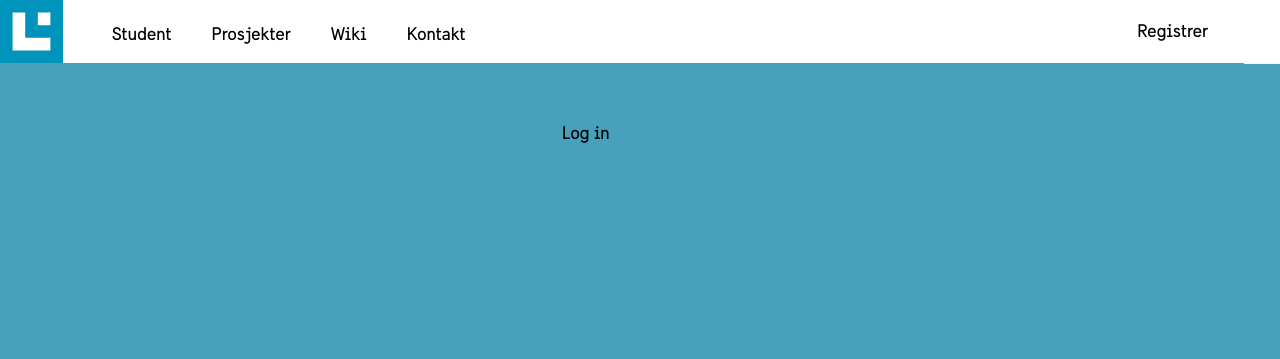
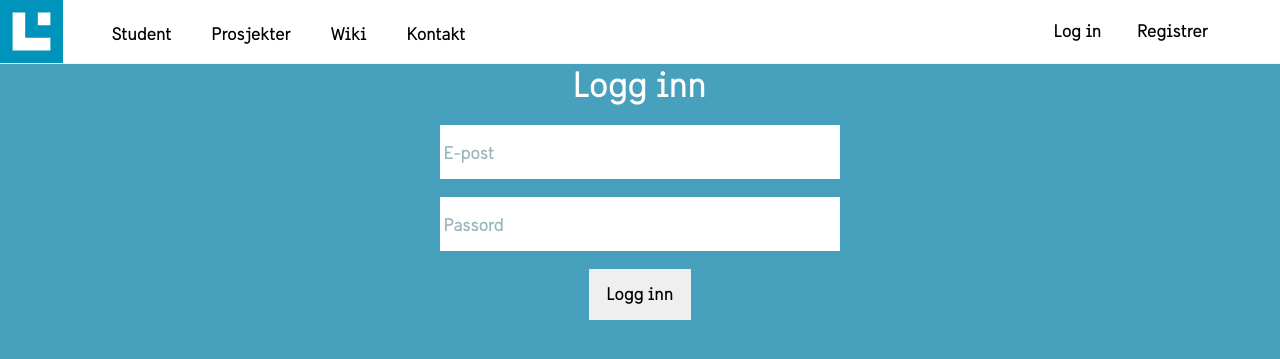
Before and after one commit to anitastuberg/industrielldesign.no, a Django app: page /login/ in a window 1280 px wide. Shown: the top 359 px of the page. Run offline with Django 3.2, Linux system fonts and the light colour scheme.

Commit message:
Bug fixing

```diff
--- a/home/templates/home/login.html
+++ b/home/templates/home/login.html
@@ -5,7 +5,7 @@
 {% block content %}
 {% include 'navbar.html' %}
 
-<div id="login" class="container--nav">
+<div id="login-page" class="container--nav">
     <h1>Logg inn</h1>
     <div>
         <form action="" method="POST">
--- a/static_in_pro/our_static/css/main.css
+++ b/static_in_pro/our_static/css/main.css
@@ -1849,7 +1849,7 @@ textarea {
   margin-top: 1rem;
 }
 
-#login {
+#login-page {
   padding-top: 5%;
   color: #fff;
   background-color: #47A0BC;
@@ -1858,11 +1858,11 @@ textarea {
   text-align: center;
 }
 
-#login .input-container {
+#login-page .input-container {
   margin: 1rem auto;
 }
 
-#login .button {
+#login-page .button {
   margin: 0 auto;
 }
 
--- a/static_in_pro/our_static/css/pages/_login.scss
+++ b/static_in_pro/our_static/css/pages/_login.scss
@@ -1,4 +1,4 @@
-#login {
+#login-page {
     padding-top: 5%;
     color: $white;
     background-color: $light-blue;
```
Also changed, not shown: 1 other file.
